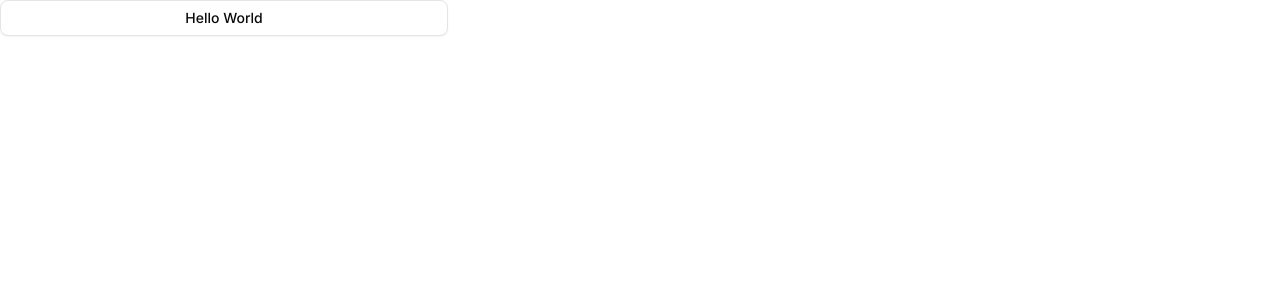
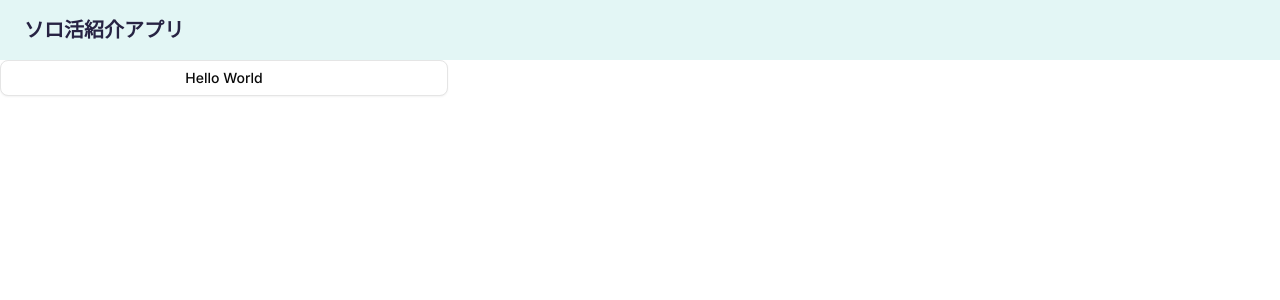
Before and after one commit to harpseal-chan/solokatsu-app, a Next.js app: page / in a window 1280 px wide. Shown: the top 300 px of the page. Built offline with nearby package versions, Linux system fonts and the light colour scheme.

Commit message:
feat: 配色テーマの定義とヘッダーコンポーネント追加 #7

```diff
--- a/src/app/globals.css
+++ b/src/app/globals.css
@@ -46,6 +46,13 @@
   --radius-2xl: calc(var(--radius) * 1.8);
   --radius-3xl: calc(var(--radius) * 2.2);
   --radius-4xl: calc(var(--radius) * 2.6);
+  /* 本アプリの配色 https://www.happyhues.co/palettes/14 */
+  --color-sk-bg: #fffffe; /* 背景・メイン（白） */
+  --color-sk-text: #272343; /* ロゴ・見出し・ボタン文字・枠線（濃いネイビー） */
+  --color-sk-muted: #2d334a; /* 本文・少し薄いテキスト（ネイビーグレー） */
+  --color-sk-primary: #ffd803; /* メインボタン・ハイライト（イエロー） */
+  --color-sk-secondary: #e3f6f5; /* タグ・Betaバッジ（明るいミント） */
+  --color-sk-tertiary: #dbe9e4; /* ホバー時・補助（くすみセージ） */
 }
 
 :root {
--- a/src/app/layout.tsx
+++ b/src/app/layout.tsx
@@ -2,8 +2,9 @@ import type { Metadata } from "next";
 import { Geist, Geist_Mono, Inter } from "next/font/google";
 import "./globals.css";
 import { cn } from "@/lib/utils";
+import Header from "@/components/layouts/Header";
 
-const inter = Inter({subsets:['latin'],variable:'--font-sans'});
+const inter = Inter({ subsets: ["latin"], variable: "--font-sans" });
 
 const geistSans = Geist({
   variable: "--font-geist-sans",
@@ -28,9 +29,19 @@ export default function RootLayout({
   return (
     <html
       lang="en"
-      className={cn("h-full", "antialiased", geistSans.variable, geistMono.variable, "font-sans", inter.variable)}
+      className={cn(
+        "h-full",
+        "antialiased",
+        geistSans.variable,
+        geistMono.variable,
+        "font-sans",
+        inter.variable,
+      )}
     >
-      <body className="min-h-full flex flex-col">{children}</body>
+      <body className="min-h-full flex flex-col">
+        <Header />
+        {children}
+      </body>
     </html>
   );
 }
--- /dev/null
+++ b/src/components/layouts/Header.tsx
@@ -0,0 +1,16 @@
+import Link from "next/link";
+
+export default function Header() {
+  return (
+    <div>
+      <header className="sticky top-0 z-50 w-full bg-sk-secondary backdrop-blur-md px-6 py-4 flex justify-between items-center">
+        <Link
+          href="/"
+          className="font-bold text-xl text-sk-text hover:text-sk-text/50 transition-colors duration-300"
+        >
+          ソロ活紹介アプリ
+        </Link>
+      </header>
+    </div>
+  );
+}
```
